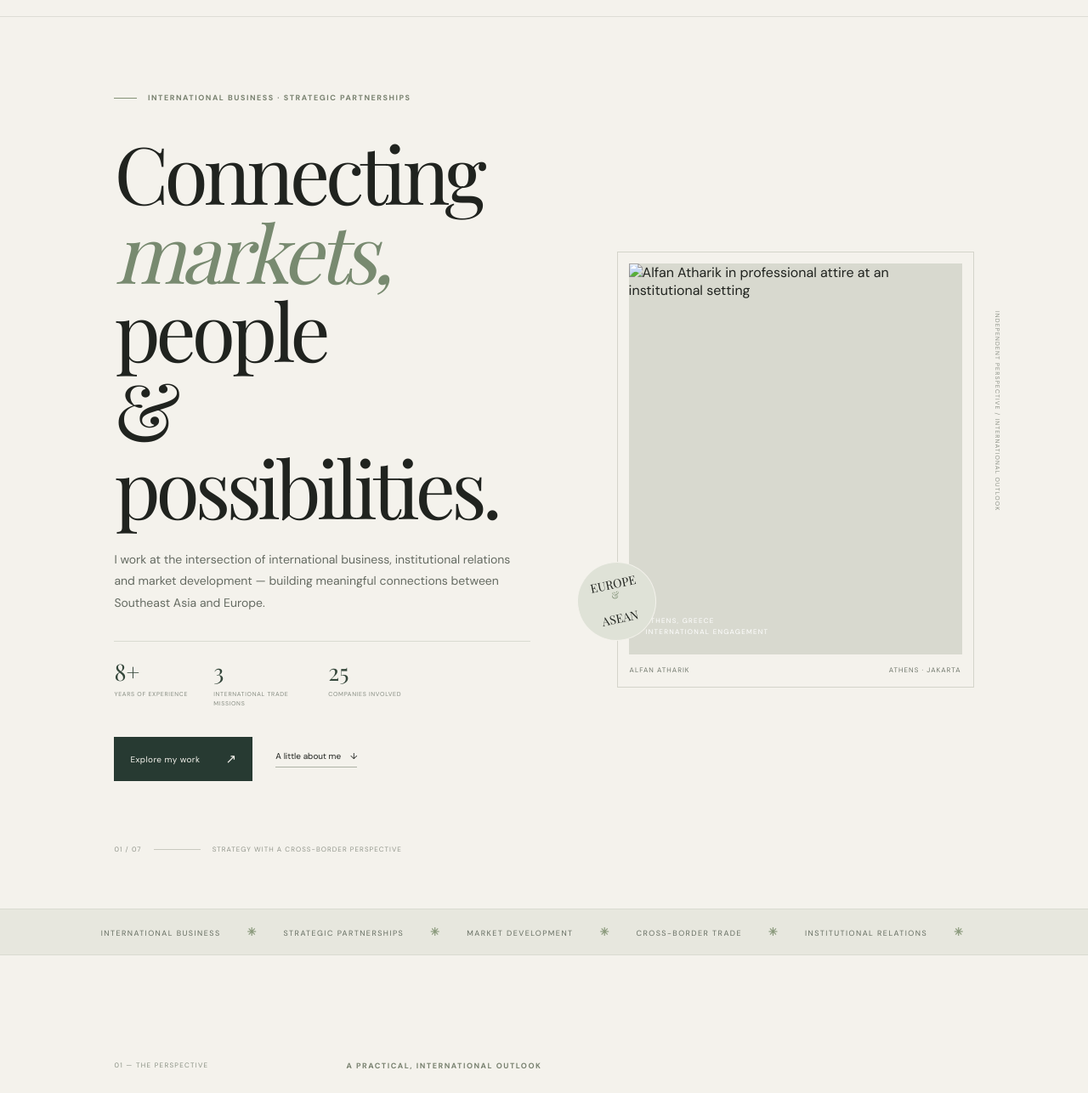
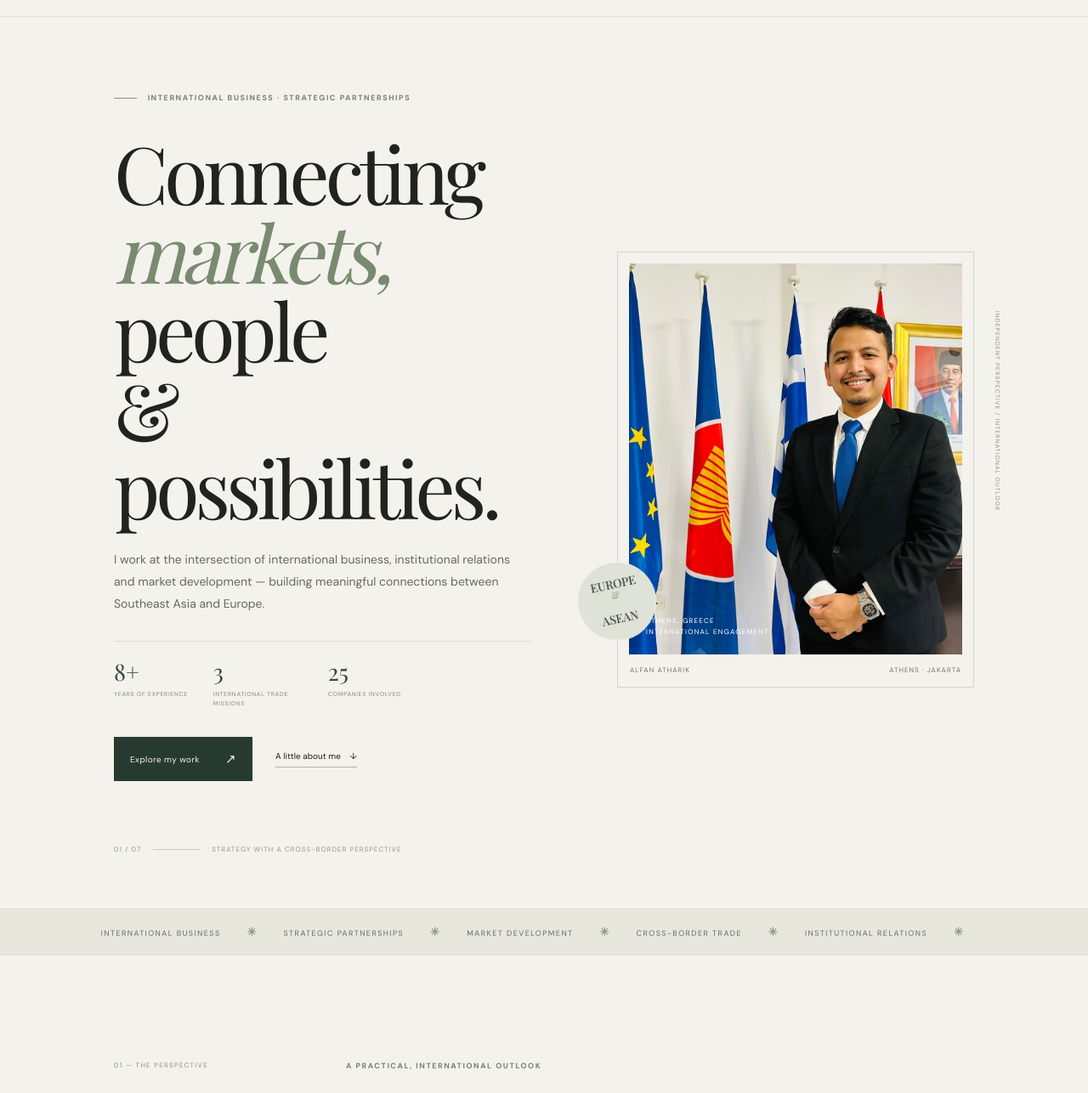
Before and after one commit to alfanatathens/alfan-atharik-portfolio, a plain HTML site: page index.html in a window 1280 px wide. Shown: the part 94-1380 px from the top of the page at 85% size. Drawn offline with nearby package versions, Linux system fonts and the light colour scheme; files whose address does not match are found by name.

Commit message:
Add files via upload

```diff
--- a/index.html
+++ b/index.html
@@ -6,6 +6,7 @@
   <meta name="theme-color" content="#f4f2ec">
   <meta name="description" content="Alfan Atharik — International Business & Strategic Partnerships. Connecting markets, institutions and businesses across Southeast Asia and Europe.">
   <meta name="robots" content="index,follow">
+  <meta name="color-scheme" content="light">
   <meta property="og:type" content="website">
   <meta property="og:title" content="Alfan Atharik — International Business & Strategic Partnerships">
   <meta property="og:description" content="Connecting markets, institutions and businesses across Southeast Asia and Europe.">
--- a/script.js
+++ b/script.js
@@ -1,14 +1,80 @@
 const toggle = document.querySelector('.menu-toggle');
 const nav = document.querySelector('.nav');
+
 if (toggle && nav) {
   toggle.addEventListener('click', () => {
     const open = nav.classList.toggle('open');
     toggle.setAttribute('aria-expanded', String(open));
     toggle.textContent = open ? '×' : '☰';
   });
+
   nav.querySelectorAll('a').forEach(link => link.addEventListener('click', () => {
     nav.classList.remove('open');
     toggle.setAttribute('aria-expanded', 'false');
     toggle.textContent = '☰';
   }));
 }
+
+// Scroll reveal: progressive, subtle motion with a no-JS fallback.
+document.documentElement.classList.add('motion-ready');
+
+const revealGroups = [
+  ['.intro-content > *', 90],
+  ['.expertise-card', 110],
+  ['.timeline-item', 100],
+  ['.work-card', 140],
+  ['.education-list > div', 100],
+  ['.photo-grid figure', 90],
+  ['.insights-inner > *', 120],
+  ['.contact-main > *', 90]
+];
+
+revealGroups.forEach(([selector, delay]) => {
+  document.querySelectorAll(selector).forEach((element, index) => {
+    element.classList.add('reveal');
+    element.style.setProperty('--reveal-delay', `${index * delay}ms`);
+  });
+});
+
+document.querySelectorAll('.section-index, .section-heading, .hero-visual, .hero-copy > .eyebrow, .hero-copy h1, .hero-lede, .hero-proof, .hero-actions, .hero-foot').forEach((element, index) => {
+  element.classList.add('reveal');
+  if (element.closest('.hero')) {
+    element.classList.add('reveal-visible');
+  }
+});
+
+const revealElements = document.querySelectorAll('.reveal');
+if ('IntersectionObserver' in window) {
+  const observer = new IntersectionObserver((entries, currentObserver) => {
+    entries.forEach(entry => {
+      if (entry.isIntersecting) {
+        entry.target.classList.add('reveal-visible');
+        currentObserver.unobserve(entry.target);
+      }
+    });
+  }, { threshold: 0.12, rootMargin: '0px 0px -45px 0px' });
+
+  revealElements.forEach(element => {
+    if (!element.classList.contains('reveal-visible')) observer.observe(element);
+  });
+} else {
+  revealElements.forEach(element => element.classList.add('reveal-visible'));
+}
+
+// Gentle image movement while hovering, disabled for touch and reduced-motion users.
+if (window.matchMedia('(hover: hover) and (pointer: fine)').matches &&
+    !window.matchMedia('(prefers-reduced-motion: reduce)').matches) {
+  document.querySelectorAll('.work-image').forEach(frame => {
+    frame.addEventListener('pointermove', event => {
+      const bounds = frame.getBoundingClientRect();
+      const x = (event.clientX - bounds.left) / bounds.width - 0.5;
+      const y = (event.clientY - bounds.top) / bounds.height - 0.5;
+      const image = frame.querySelector('img');
+      if (image) image.style.transform = `scale(1.055) translate(${x * -8}px, ${y * -8}px)`;
+    });
+    frame.addEventListener('pointerleave', () => {
+      const image = frame.querySelector('img');
+      if (image) image.style.transform = '';
+    });
+  });
+}
--- a/styles.css
+++ b/styles.css
@@ -28,3 +28,43 @@
 .contact-details a{color:#b2bbae}
 @media(max-width:850px){.education,.photo-journal{grid-template-columns:1fr;gap:25px;padding:70px 7%}.photo-grid{grid-template-columns:repeat(2,1fr)}.photo-grid img{height:210px}}
 @media(max-width:600px){.hero-proof{gap:17px}.hero-proof strong{font-size:24px}.hero-proof span{font-size:6px}.education-list{grid-template-columns:1fr}.photo-grid{gap:10px}.photo-grid img{height:170px}}
+
+
+/* Editorial motion system */
+html.motion-ready .reveal {
+  opacity: 0;
+  transform: translate3d(0, 28px, 0);
+  transition:
+    opacity 780ms cubic-bezier(.2,.7,.2,1),
+    transform 780ms cubic-bezier(.2,.7,.2,1);
+  transition-delay: var(--reveal-delay, 0ms);
+  will-change: opacity, transform;
+}
+html.motion-ready .reveal.reveal-visible {
+  opacity: 1;
+  transform: translate3d(0,0,0);
+}
+.hero-copy h1.reveal { transform: translate3d(0, 22px, 0); }
+.hero-visual.reveal { transform: translate3d(0, 24px, 0) scale(.985); }
+.hero-visual.reveal.reveal-visible { transform: translate3d(0,0,0) scale(1); }
+.work-image img { transition: transform 900ms cubic-bezier(.2,.7,.2,1); }
+.expertise-card, .timeline-item, .work-card, .photo-grid figure {
+  transition: border-color 300ms ease;
+}
+.expertise-card:hover { border-color: #788a70; }
+.nav a, .button, .text-link { transition: color 220ms ease, background-color 220ms ease, border-color 220ms ease, transform 220ms ease; }
+.button:hover { transform: translateY(-2px); }
+@media (prefers-reduced-motion: reduce) {
+  html { scroll-behavior: auto; }
+  *, *::before, *::after {
+    animation-duration: .01ms !important;
+    animation-iteration-count: 1 !important;
+    transition-duration: .01ms !important;
+    scroll-behavior: auto !important;
+  }
+  html.motion-ready .reveal,
+  html.motion-ready .reveal.reveal-visible {
+    opacity: 1;
+    transform: none;
+  }
+}
```
Also changed, not shown: business-meeting.jpg (added), business-port.jpg (added), coffee-expo.jpg (added), delegation-visit.jpg (added), habc-launch.jpg (added), indonesia-event.jpg (added), olive-oil-expo.jpg (added), partner-meeting.jpg (added), portrait-alfan.jpg (added), team-gathering.jpg (added), working-cafe.jpg (added), working-portrait.jpg (added), 1 other file.
